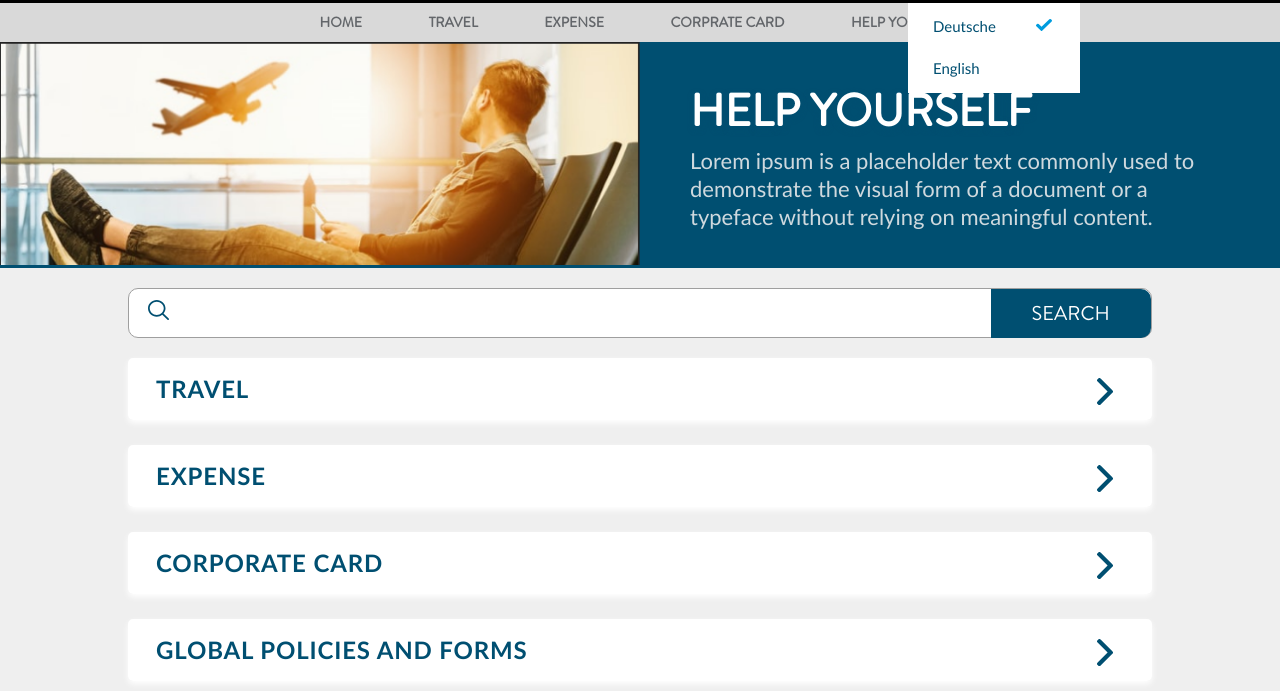
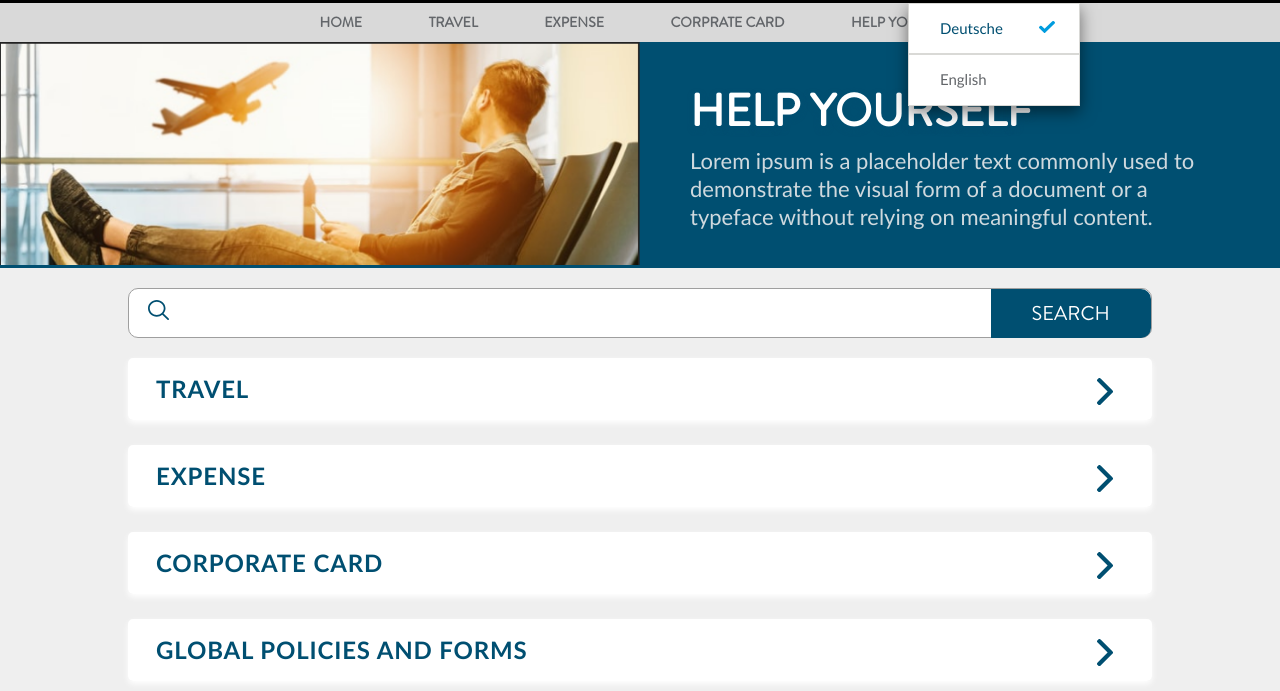
Before and after one commit to GokulPrashanthM19/carosusel-slide, a plain HTML site: page FAQ_Page.html in a window 1280 px wide. Both pictures are taken after a click on the element "DEUTSCHE". Shown: the part 47-738 px from the top of the page. Drawn offline with nearby package versions, Linux system fonts and the light colour scheme; files that its build step writes are made by us from their sources.

Commit message:
language css change

```diff
--- a/FAQ_Page.html
+++ b/FAQ_Page.html
@@ -37,7 +37,7 @@
                             <ul class="lang_select_ul">
                                 <li>
                                      <div class="lang_option">
-                                        <p class="langName">Deutsche</p>
+                                        <p class="langName active">Deutsche</p>
                                          <div class="checkicon active"></div>
                                     </div>
                                 </li>
@@ -556,21 +556,17 @@
              $(".lang_select_ul li").click(function(){
 
                  $(".checkicon").toggleClass("active");
+                 $(".langName").toggleClass("active");
                  var lanName = $(this).find(".langName").text().toLowerCase();
                  $(".lang_name").text(lanName);
                  $(".lang_select_wrap1").removeClass("active");
                  $(".lang-down-arrow").removeClass("active");
 
-
-
              });
 
             $(".lang_default_option").click(function(){
                 $(".lang-down-arrow").toggleClass("active");
-
                 $(".lang_select_wrap1").toggleClass("active");
-
-
 
              });
 
--- a/styles_faq.css
+++ b/styles_faq.css
@@ -474,6 +474,7 @@ body{
     position: absolute;
     right: 200px;
     background: #FFF;
+    box-shadow: 0px 6px 15px #00000080;
 
 }
 
@@ -507,8 +508,10 @@ body{
 }
 
 .lang_select_wrap1 .lang_select_ul .lang_option {
-    margin: 5px 0px 5px;
     display: flex;
+    padding:6px;
+    border: 1px solid #D9D9D6;
+
 }
 
 .lang_select_wrap1 .lang_select_ul .lang_option .langName {
@@ -517,9 +520,13 @@ body{
     font-size: 15px;
     letter-spacing: 0px;
     padding: 10px 25px;
-    color: #004F71;
+    color: #63666A;
     opacity: 1;
 
+}
+
+.lang_select_wrap1 .lang_select_ul .lang_option .langName.active {
+    color: #004F71;
 }
 
 .lang_select_wrap1 .lang_select_ul .lang_option .checkicon {
```
